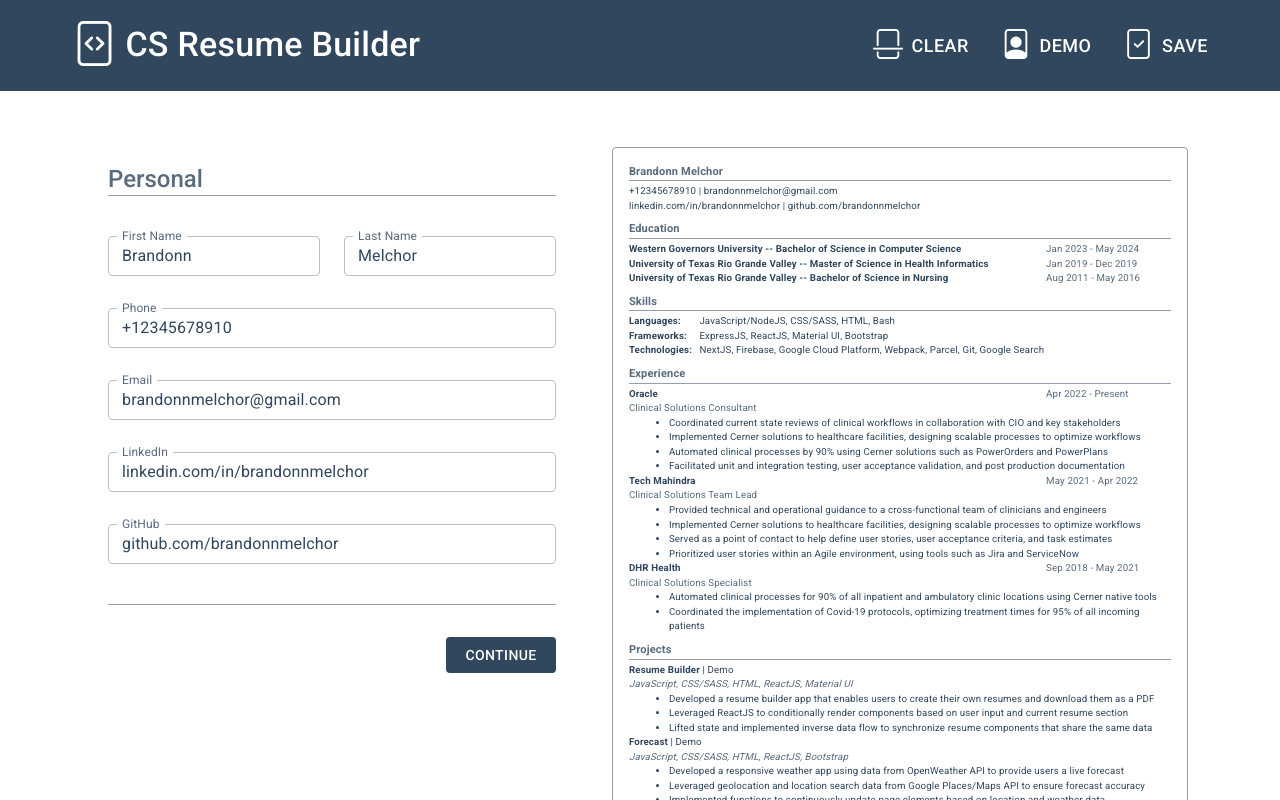
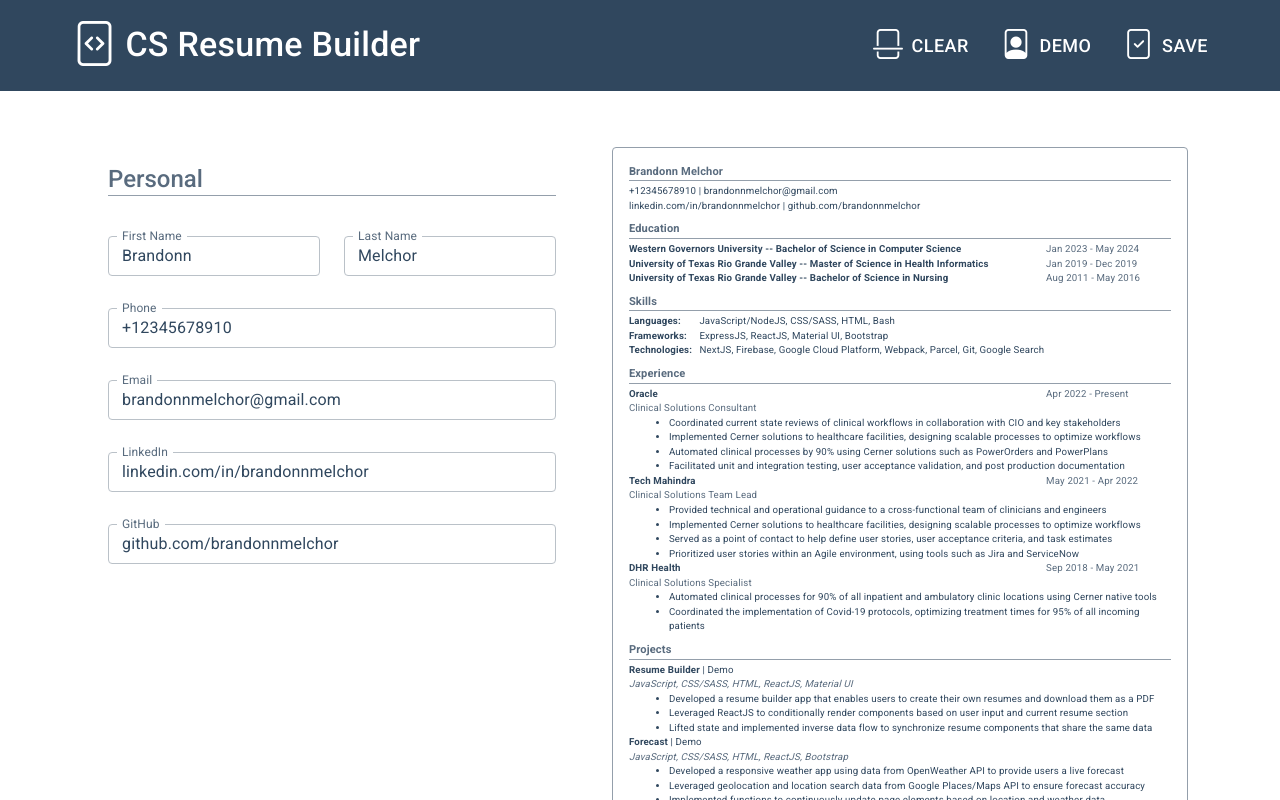
Before and after one commit to brandonnmelchor/resume-builder, a React (Create React App) app: page / in a window 1280 px wide. Shown: the top 800 px of the page. Built offline with nearby package versions, Linux system fonts and the light colour scheme.

Commit message:
extract formnav

```diff
--- a/src/components/Form.js
+++ b/src/components/Form.js
@@ -6,14 +6,11 @@ import ExperienceForm from "./form_components/ExperienceForm";
 import ProjectsForm from "./form_components/ProjectsForm";
 
 import Grid from "@mui/material/Grid";
-import Stack from "@mui/material/Stack";
-import Divider from "@mui/material/Divider";
-import Button from "@mui/material/Button";
 
 export default class Form extends React.Component {
   constructor(props) {
     super(props);
-    this.state = { sectionNumber: 1 };
+    this.state = { section: 1 };
 
     this.prevSection = this.prevSection.bind(this);
     this.nextSection = this.nextSection.bind(this);
@@ -21,106 +18,39 @@ export default class Form extends React.Component {
 
   prevSection() {
     this.setState((state) => {
-      return { sectionNumber: state.sectionNumber - 1 };
+      return { section: state.section - 1 };
     });
   }
 
   nextSection() {
     this.setState((state) => {
-      return { sectionNumber: state.sectionNumber + 1 };
+      return { section: state.section + 1 };
     });
   }
 
   render() {
-    const sectionNumber = this.state.sectionNumber;
+    const section = this.state.section;
+    const sectionNav = {
+      section: this.state.section,
+      prevSection: this.prevSection,
+      nextSection: this.nextSection,
+    };
+
     const resume = this.props.resume;
     const entryMode = this.props.entryMode;
     const handleChange = this.props.handleChange;
 
-    let currentSection;
-    if (sectionNumber === 1) currentSection = <PersonalForm resume={resume} handleChange={handleChange} />;
-    else if (sectionNumber === 2) currentSection = <EducationForm resume={resume} entryMode={entryMode} handleChange={handleChange} />;
-    else if (sectionNumber === 3) currentSection = <SkillsForm resume={resume} handleChange={handleChange} />;
-    else if (sectionNumber === 4) currentSection = <ExperienceForm resume={resume} entryMode={entryMode} handleChange={handleChange} />;
-    else if (sectionNumber === 5) currentSection = <ProjectsForm resume={resume} entryMode={entryMode} handleChange={handleChange} />;
-
-    let formNav;
-    if (entryMode.entryMode) formNav = <EntryNav handleChange={handleChange} />;
-    else formNav = <FormNav sectionNumber={sectionNumber} prevSection={this.prevSection} nextSection={this.nextSection} />;
+    let display;
+    if (section === 1) display = <PersonalForm resume={resume} handleChange={handleChange} sectionNav={sectionNav} />;
+    else if (section === 2) display = <EducationForm resume={resume} entryMode={entryMode} handleChange={handleChange} sectionNav={sectionNav} />;
+    else if (section === 3) display = <SkillsForm resume={resume} handleChange={handleChange} sectionNav={sectionNav} />;
+    else if (section === 4) display = <ExperienceForm resume={resume} entryMode={entryMode} handleChange={handleChange} sectionNav={sectionNav} />;
+    else if (section === 5) display = <ProjectsForm resume={resume} entryMode={entryMode} handleChange={handleChange} sectionNav={sectionNav} />;
 
     return (
       <Grid item xs={10} lg={5} id="form" mr={5} p={2}>
-        {currentSection}
-        {formNav}
+        {display}
       </Grid>
     );
   }
 }
-
-class EntryNav extends React.Component {
-  render() {
-    const { saveEntry, cancelEntry } = this.props.handleChange;
-
-    return (
-      <Stack mt={5}>
-        <Divider className="form-divider" sx={{ mb: 4 }} />
-        <Stack direction="row">
-          <Button
-            variant="outlined"
-            className="nav-button"
-            onClick={() => {
-              cancelEntry();
-            }}>
-            Cancel
-          </Button>
-          <Button
-            variant="contained"
-            disableElevation
-            className="nav-button"
-            onClick={() => {
-              saveEntry();
-            }}
-            sx={{ ml: "auto" }}>
-            Save
-          </Button>
-        </Stack>
-      </Stack>
-    );
-  }
-}
-
-class FormNav extends React.Component {
-  render() {
-    const { sectionNumber, prevSection, nextSection } = this.props;
-
-    return (
-      <Stack mt={5}>
-        <Divider className="form-divider" sx={{ mb: 4 }} />
-        <Stack direction="row">
-          {sectionNumber > 1 && (
-            <Button
-              variant="outlined"
-              className="nav-button"
-              onClick={() => {
-                prevSection();
-              }}>
-              Back
-            </Button>
-          )}
-          {sectionNumber < 5 && (
-            <Button
-              variant="contained"
-              disableElevation
-              className="nav-button"
-              onClick={() => {
-                nextSection();
-              }}
-              sx={{ ml: "auto" }}>
-              Continue
-            </Button>
-          )}
-        </Stack>
-      </Stack>
-    );
-  }
-}
```
Also changed, not shown: src/components/form_components/FormNav.js (added, +73 -0 lines).
